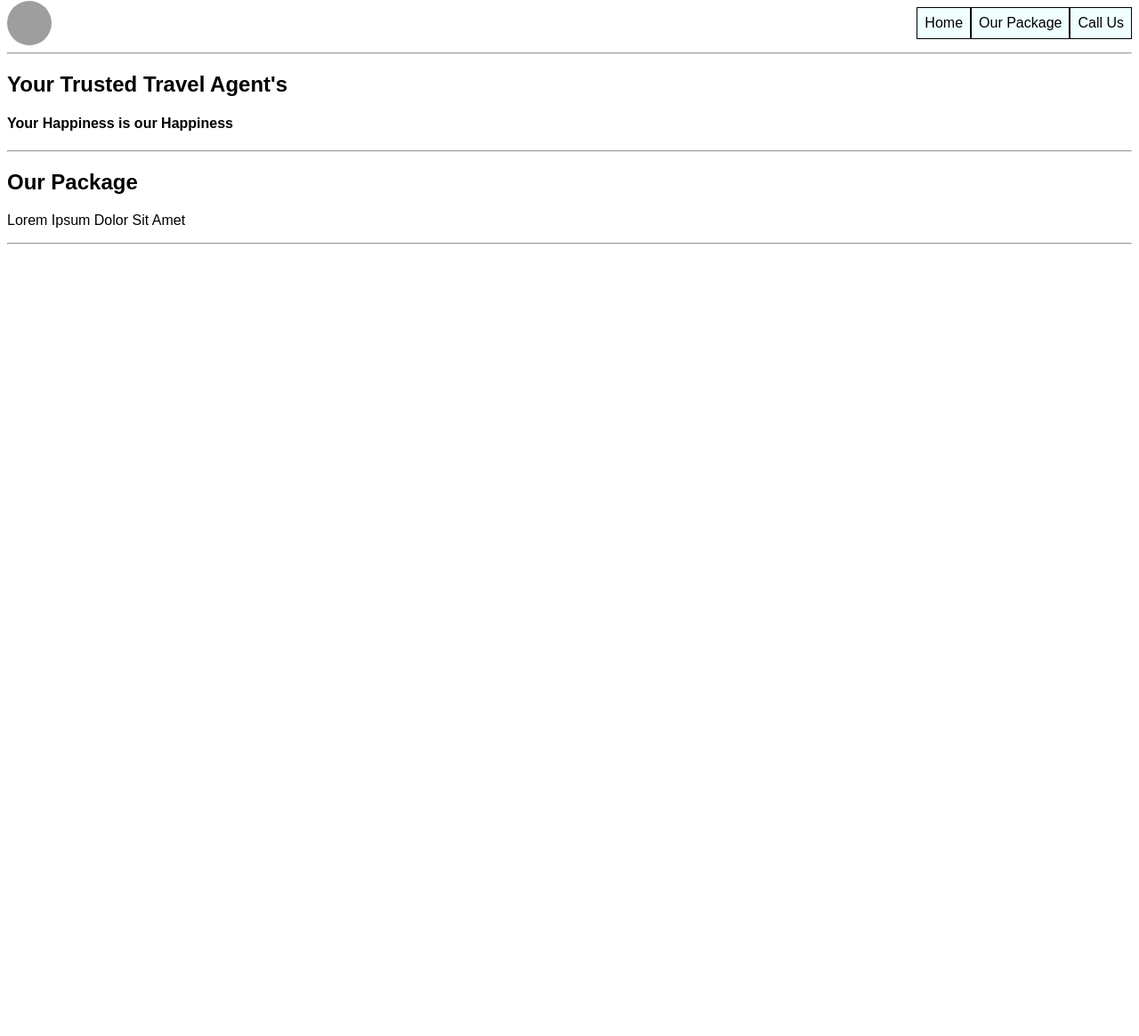
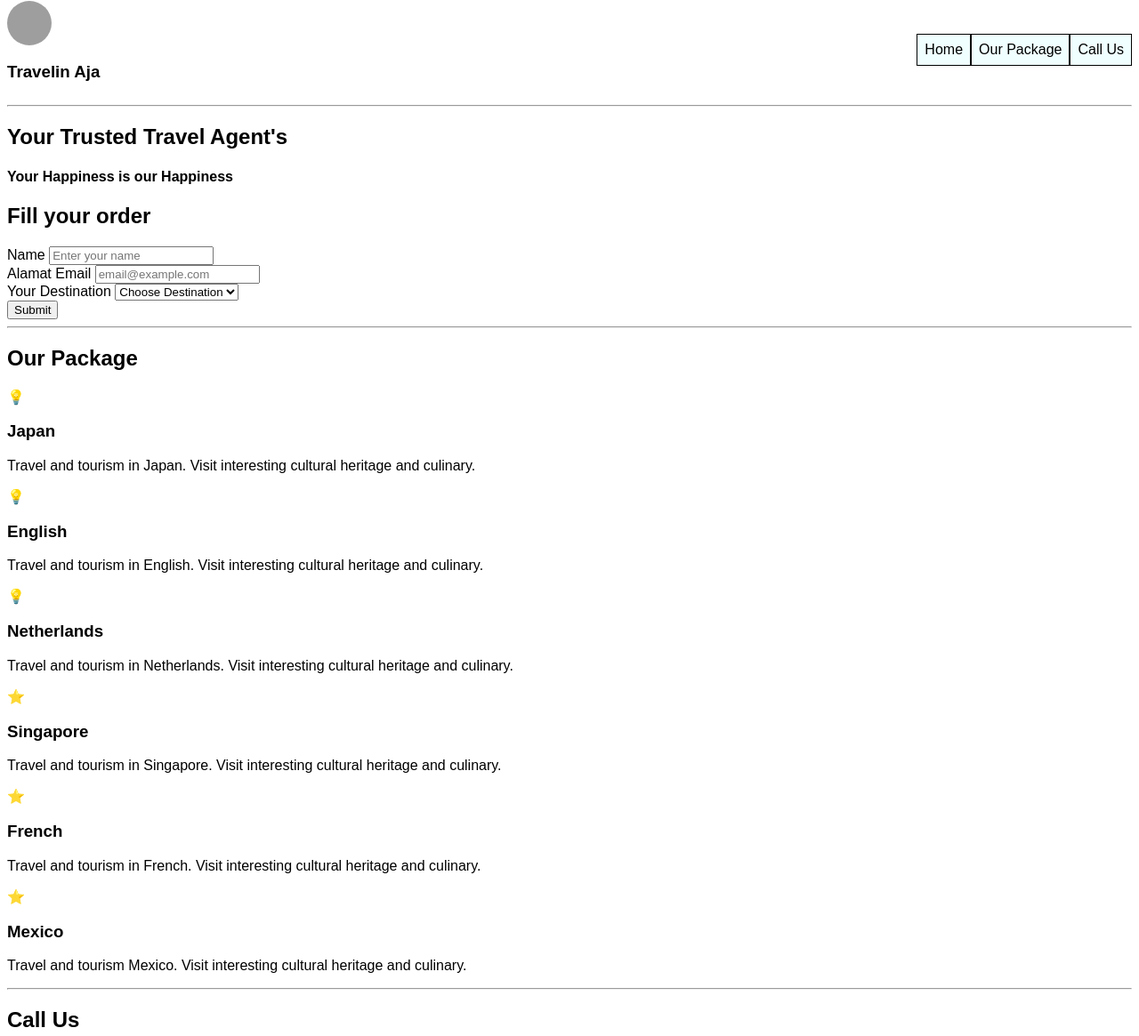
Before and after one commit to KevinNafis/05-may-25-KevinNafis, a plain HTML site: page index.html in a window 1280 px wide. Shown: the part 7-1172 px from the top of the page at 89% size. Before the commit the page ends 800 px from the top, so only its background shows below. Drawn offline with Linux system fonts and the light colour scheme; grey boxes are pictures that could not be loaded.

Commit message:
Update index.html baru

```diff
--- a/index.html
+++ b/index.html
@@ -1,60 +1,189 @@
 <!DOCTYPE html>
 <html lang="en">
   <head>
-    <meta charset="UTF-8">
-    <meta name="viewport" content="width=device-width, initial-scale=1.0">
-    <title>ShizuNimakineseasdesde</title>
+    <meta charset="UTF-8" />
+    <meta name="viewport" content="width=device-width, initial-scale=1.0" />
+    <title>Travelin Aja</title>
+    <!-- css eksternal -->
+    <link rel="stylesheet" href="CSS\style.css" />
   </head>
-<link rel="stylesheet" href="05-may-25-KevinNafis\CSS\style.css">
+
   <body>
-      <!-- Main Header -->
+    <!-- main header -->
     <header class="main-header">
-        <!-- Logo -->
+      <!-- logo dan teks-->
+      <div class="logo-container">
         <div class="main-logo"></div>
+        <h3>Travelin Aja</h3>
+      </div>
 
-        <!-- Navigation -->
+      <!-- navigasi -->
       <nav>
         <a href="#home">Home</a>
         <a href="#our-package">Our Package</a>
         <a href="#call-us">Call Us</a>
       </nav>
     </header>
-
     <hr />
 
-    <!-- Main Content -->
+    <!-- main konten -->
     <main>
-        <!-- Home Content -->
+      <!-- home -->
       <section id="home">
         <header>
           <h1>Your Trusted Travel Agent's</h1>
         </header>
-
         <h4>Your Happiness is our Happiness</h4>
 
         <!-- Banner & Form Content -->
         <div class="banner-form">
-                <div class="banner-img"></div>
+          <div class="banner-container">
+            <div class="banner-img banner-img-1"></div>
+            <div class="banner-img banner-img-2"></div>
+            <div class="banner-img banner-img-3"></div>
+          </div>
 
-                <form></form>
+          <!-- Pengisian Form -->
+          <form id="orderform">
+            <h1>Fill your order</h1>
+            <!-- input nama -->
+            <div>
+              <label for="name-input">Name</label>
+              <input
+                type="text"
+                id="name-input"
+                placeholder="Enter your name"
+                required
+              />
+            </div>
+
+            <!-- input email -->
+            <div>
+              <label for="email">Alamat Email</label>
+              <input
+                type="email"
+                id="email"
+                placeholder="email@example.com"
+                required
+              />
+            </div>
+
+            <!-- input Tujuan -->
+            <div>
+              <label for="destination">Your Destination</label>
+              <select id="destination" required>
+                <option value="">Choose Destination</option>
+                <option value="japan">Japan</option>
+                <option value="english">English</option>
+                <option value="netherlands">Netherlands</option>
+                <option value="singapore">Singapore</option>
+                <option value="french">French</option>
+                <option value="mexico">Mexico</option>
+              </select>
+            </div>
+            <div>
+              <button onclick="validasiForm()" type="button">Submit</button>
+            </div>
+          </form>
         </div>
       </section>
 
       <hr />
 
-        <!-- Our Package Content -->
+      <!-- Our Package -->
       <section id="our-package">
         <header>
-                <h1>Our Package</h1>
+          <h2>Our Package</h2>
         </header>
 
         <!-- Our Package Content -->
-            <div class="sub-content">
-                <p>Lorem Ipsum Dolor Sit Amet</p>
+        <div class="package-container">
+          <div class="package-card">
+            <div class="icon">💡</div>
+            <h3>Japan</h3>
+            <p>
+              Travel and tourism in Japan. Visit interesting cultural heritage
+              and culinary.
+            </p>
+          </div>
+          <div class="package-card">
+            <div class="icon">💡</div>
+            <h3>English</h3>
+            <p>
+              Travel and tourism in English. Visit interesting cultural heritage
+              and culinary.
+            </p>
+          </div>
+          <div class="package-card">
+            <div class="icon">💡</div>
+            <h3>Netherlands</h3>
+            <p>
+              Travel and tourism in Netherlands. Visit interesting cultural
+              heritage and culinary.
+            </p>
+          </div>
+          <div class="package-card">
+            <div class="icon">⭐</div>
+            <h3>Singapore</h3>
+            <p>
+              Travel and tourism in Singapore. Visit interesting cultural
+              heritage and culinary.
+            </p>
+          </div>
+          <div class="package-card">
+            <div class="icon">⭐</div>
+            <h3>French</h3>
+            <p>
+              Travel and tourism in French. Visit interesting cultural heritage
+              and culinary.
+            </p>
+          </div>
+          <div class="package-card">
+            <div class="icon">⭐</div>
+            <h3>Mexico</h3>
+            <p>
+              Travel and tourism Mexico. Visit interesting cultural heritage and
+              culinary.
+            </p>
+          </div>
         </div>
       </section>
 
       <hr />
 
+      <!-- Call Us  -->
+      <section id="call-us">
+        <header>
+          <h1>Call Us</h1>
+        </header>
+
+        <!-- Call Us Content -->
+        <div id="call-us-content">
+          <p>Contact us for more information</p>
+          <a
+            href="https://wa.me/62895350206666"
+            class="whatsapp-button"
+            target="_blank"
+          >
+            <img
+              src="https://upload.wikimedia.org/wikipedia/commons/6/6b/WhatsApp.svg"
+              alt="WhatsApp"
+            />
+            WhatsApp Us
+          </a>
+        </div>
+      </section>
+    </main>
+
+    <hr />
+
+    <!-- Footer -->
+    <footer id="call-us">
+      <h2>Travelin Aja</h2>
+      <span> &copy;KevinNafis2025 </span>
+    </footer>
+
+    <!-- js external -->
+    <script src="js\script.js"></script>
   </body>
 </html>
```
Lines whose indentation alone changed are shown as unchanged.
